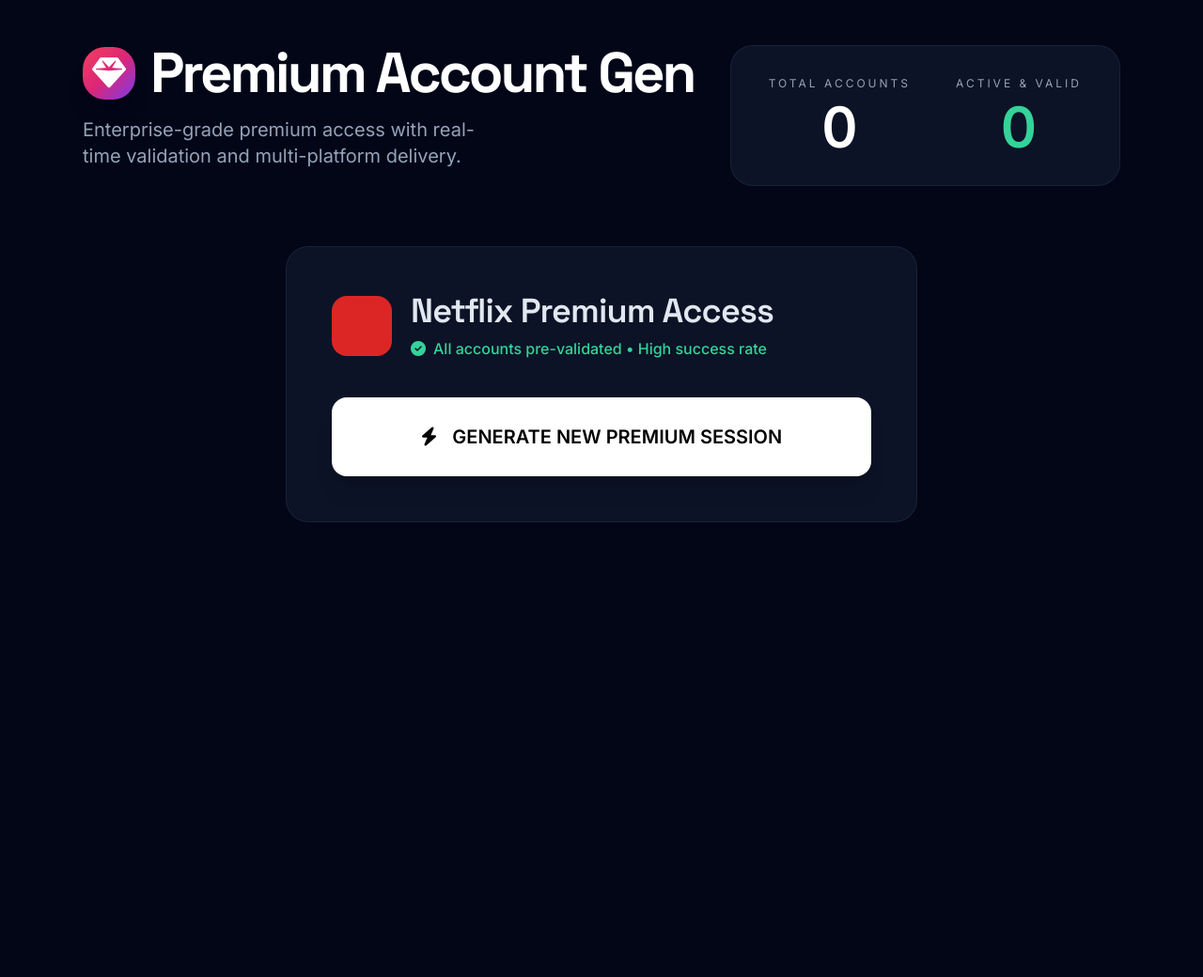
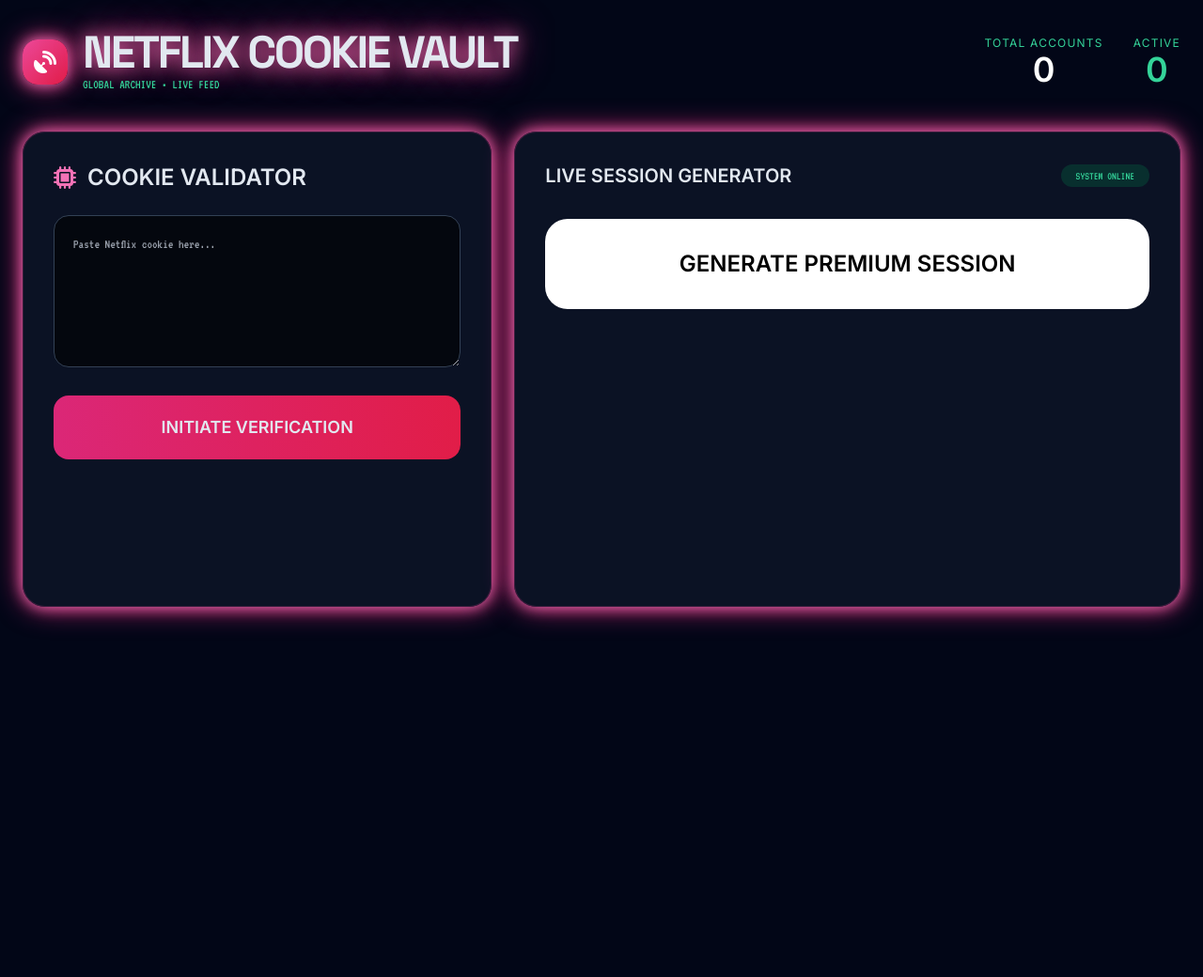
Before and after one commit to Exhipper/exflix, a Flask app: page / in a window 1280 px wide. Shown: the top 1040 px of the page at 94% size. Before the commit the page ends 556 px from the top, so only its background shows below. Run offline with Flask 3, Linux system fonts and the light colour scheme; data that the repository does not hold is empty; some libraries are stand-ins or nearby versions.

Commit message:
Update index.html

```diff
--- a/templates/index.html
+++ b/templates/index.html
@@ -3,119 +3,117 @@
 <head>
     <meta charset="UTF-8">
     <meta name="viewport" content="width=device-width, initial-scale=1.0">
-    <title>Premium Account Generation Platform</title>
+    <title>NETFLIX COOKIE VAULT • LIVE</title>
     <script src="https://cdn.tailwindcss.com"></script>
     <link rel="stylesheet" href="https://cdnjs.cloudflare.com/ajax/libs/font-awesome/6.5.1/css/all.min.css">
     <style>
-        @import url('https://fonts.googleapis.com/css2?family=Inter:wght@300;400;500;600&family=Space+Grotesk:wght@500;600;700&display=swap');
+        @import url('https://fonts.googleapis.com/css2?family=Inter:wght@400;500;600&family=Space+Grotesk:wght@500;600;700&family=VT323&display=swap');
 
-        body { font-family: 'Inter', system_ui, sans-serif; }
-        .header-font { font-family: 'Space Grotesk', sans-serif; letter-spacing: -0.04em; }
+        body {
+            font-family: 'Inter', sans-serif;
+            background: #020617;
+        }
+        .header-font { font-family: 'Space Grotesk', sans-serif; }
+        .mono { font-family: 'VT323', monospace; }
 
-        .glass {
-            background: rgba(15, 23, 42, 0.85);
-            backdrop-filter: blur(20px);
-            border: 1px solid rgba(148, 163, 184, 0.1);
+        .glow-pink { text-shadow: 0 0 20px #f472b6, 0 0 40px #db2777; }
+        .glass { background: rgba(15, 23, 42, 0.75); backdrop-filter: blur(16px); border: 1px solid rgba(236, 72, 153, 0.2); }
+
+        .scanline {
+            position: relative;
+        }
+        .scanline::after {
+            content: '';
+            position: absolute;
+            top: 0; left: 0; right: 0; bottom: 0;
+            background: linear-gradient(transparent, rgba(236, 72, 153, 0.08), transparent);
+            animation: scan 4s linear infinite;
+            pointer-events: none;
         }
 
-        .stat-number {
-            font-variant-numeric: tabular-nums;
+        @keyframes scan {
+            0% { transform: translateY(-100%); }
+            100% { transform: translateY(400%); }
         }
 
-        .fancy-card {
-            transition: all 0.4s cubic-bezier(0.4, 0.0, 0.2, 1);
+        .neon-border {
+            box-shadow: 0 0 15px #f472b6,
+                        0 0 30px #db2777;
         }
-        .fancy-card:hover {
-            transform: translateY(-8px);
-            box-shadow: 0 30px 60px -15px rgb(244 63 94 / 0.3);
-        }
-
-        .link-btn {
-            transition: all 0.3s cubic-bezier(0.4, 0.0, 0.2, 1);
-        }
-        .link-btn:hover {
-            transform: scale(1.05) translateY(-4px);
-        }
-
-        @keyframes fadeInUp {
-            from { opacity: 0; transform: translateY(30px); }
-            to { opacity: 1; transform: translateY(0); }
-        }
-        .animate-in { animation: fadeInUp 0.6s ease forwards; }
     </style>
 </head>
-<body class="bg-[#020617] text-slate-200 min-h-screen">
-    <div class="max-w-6xl mx-auto px-6 py-12">
+<body class="text-slate-200 min-h-screen">
+    <div class="max-w-7xl mx-auto px-6 py-8">
         <!-- Header -->
-        <div class="flex justify-between items-start mb-16">
-            <div>
-                <div class="flex items-center gap-4 mb-4">
-                    <div class="w-14 h-14 bg-gradient-to-br from-rose-500 via-pink-600 to-violet-600 rounded-3xl flex items-center justify-center shadow-xl">
-                        <i class="fa-solid fa-gem text-4xl text-white"></i>
-                    </div>
-                    <h1 class="header-font text-6xl font-bold tracking-tighter text-white">Premium Account Gen</h1>
+        <div class="flex justify-between items-center mb-10">
+            <div class="flex items-center gap-4">
+                <div class="w-12 h-12 bg-gradient-to-br from-pink-500 to-rose-600 rounded-2xl flex items-center justify-center neon-border">
+                    <i class="fa-solid fa-satellite-dish text-white text-2xl"></i>
                 </div>
-                <p class="text-xl text-slate-400 max-w-md">Enterprise-grade premium access with real-time validation and multi-platform delivery.</p>
+                <div>
+                    <h1 class="header-font text-5xl font-bold tracking-tighter glow-pink">NETFLIX COOKIE VAULT</h1>
+                    <p class="text-emerald-400 text-sm mono">GLOBAL ARCHIVE • LIVE FEED</p>
+                </div>
             </div>
 
-            <!-- Live Stats -->
-            <div class="glass rounded-3xl px-10 py-8 flex gap-12">
+            <div class="flex gap-8 text-sm">
                 <div class="text-center">
-                    <div class="text-xs uppercase tracking-[3px] text-slate-400 mb-2">Total Accounts</div>
-                    <div id="total" class="stat-number text-6xl font-bold text-white">0</div>
+                    <div class="text-emerald-400 text-xs tracking-widest">TOTAL ACCOUNTS</div>
+                    <div id="total" class="text-4xl font-bold text-white">0</div>
                 </div>
                 <div class="text-center">
-                    <div class="text-xs uppercase tracking-[3px] text-slate-400 mb-2">Active & Valid</div>
-                    <div id="active" class="stat-number text-6xl font-bold text-emerald-400">0</div>
+                    <div class="text-emerald-400 text-xs tracking-widest">ACTIVE</div>
+                    <div id="active" class="text-4xl font-bold text-emerald-400">0</div>
                 </div>
             </div>
         </div>
 
-        <!-- Main Card -->
-        <div class="max-w-2xl mx-auto">
-            <div class="glass rounded-3xl p-12 fancy-card">
-                <div class="flex items-center gap-5 mb-10">
-                    <div class="w-16 h-16 bg-red-600 rounded-2xl flex items-center justify-center flex-shrink-0">
-                        <i class="fa-brands fa-netflix text-5xl"></i>
+        <div class="grid grid-cols-1 lg:grid-cols-12 gap-6">
+            <!-- Left: Validator -->
+            <div class="lg:col-span-5">
+                <div class="glass rounded-3xl p-8 neon-border scanline">
+                    <h2 class="text-2xl font-semibold mb-6 flex items-center gap-3">
+                        <i class="fa-solid fa-microchip text-pink-400"></i>
+                        COOKIE VALIDATOR
+                    </h2>
+                    <textarea id="cookie_input" rows="6"
+                        class="w-full bg-black/60 border border-slate-700 rounded-2xl p-5 mono text-sm focus:border-pink-500"
+                        placeholder="Paste Netflix cookie here..."></textarea>
+
+                    <button onclick="validateCookie()"
+                        class="mt-6 w-full py-5 bg-gradient-to-r from-pink-600 to-rose-600 rounded-2xl font-bold text-lg hover:brightness-110 transition-all">
+                        INITIATE VERIFICATION
+                    </button>
+
+                    <div id="validator-result" class="mt-6 min-h-[100px]"></div>
+                </div>
+            </div>
+
+            <!-- Right: Dashboard + Generate -->
+            <div class="lg:col-span-7">
+                <div class="glass rounded-3xl p-8 h-full neon-border">
+                    <div class="flex justify-between items-center mb-8">
+                        <div class="text-xl font-semibold">LIVE SESSION GENERATOR</div>
+                        <div class="px-4 py-1 bg-emerald-900/50 text-emerald-400 text-xs rounded-full mono">SYSTEM ONLINE</div>
                     </div>
-                    <div>
-                        <h2 class="text-4xl font-semibold header-font tracking-tight">Netflix Premium Access</h2>
-                        <p class="text-emerald-400 flex items-center gap-2 mt-2">
-                            <i class="fa-solid fa-circle-check"></i>
-                            <span class="font-medium">All accounts pre-validated • High success rate</span>
-                        </p>
-                    </div>
-                </div>
 
-                <button onclick="generateAccount()"
-                        class="w-full py-7 bg-white text-black rounded-2xl text-xl font-semibold flex items-center justify-center gap-4 hover:bg-slate-100 active:scale-95 transition-all shadow-xl">
-                    <i class="fa-solid fa-bolt"></i>
-                    GENERATE NEW PREMIUM SESSION
-                </button>
+                    <button onclick="generateAccount()"
+                        class="w-full py-8 text-2xl font-bold bg-white text-black rounded-3xl hover:bg-slate-100 transition-all active:scale-95 mb-8">
+                        GENERATE PREMIUM SESSION
+                    </button>
 
-                <!-- Link Selection -->
-                <div id="link-selection" class="hidden mt-10 animate-in">
-                    <p class="text-slate-400 text-sm tracking-widest mb-6">CHOOSE YOUR PLATFORM</p>
-                    <div class="grid grid-cols-3 gap-6">
-                        <a id="pc-link" href="#" target="_blank"
-                           class="link-btn group glass rounded-2xl p-8 text-center border border-slate-700 hover:border-blue-500">
-                            <i class="fa-solid fa-desktop text-4xl text-blue-400 mb-4"></i>
+                    <div id="link-selection" class="hidden grid grid-cols-3 gap-4">
+                        <a id="pc-link" href="#" target="_blank" class="group bg-slate-900 hover:bg-slate-800 border border-slate-700 hover:border-blue-500 rounded-2xl p-6 text-center transition-all">
+                            <i class="fa-solid fa-desktop text-4xl mb-4 text-blue-400"></i>
                             <div class="font-semibold">PC / Desktop</div>
-                            <div class="text-xs text-slate-400">Chrome, Firefox, Edge</div>
                         </a>
-
-                        <a id="mobile-link" href="#" target="_blank"
-                           class="link-btn group glass rounded-2xl p-8 text-center border border-slate-700 hover:border-purple-500">
-                            <i class="fa-solid fa-mobile-screen text-4xl text-purple-400 mb-4"></i>
+                        <a id="mobile-link" href="#" target="_blank" class="group bg-slate-900 hover:bg-slate-800 border border-slate-700 hover:border-purple-500 rounded-2xl p-6 text-center transition-all">
+                            <i class="fa-solid fa-mobile-screen text-4xl mb-4 text-purple-400"></i>
                             <div class="font-semibold">Mobile</div>
-                            <div class="text-xs text-slate-400">iOS & Android</div>
                         </a>
-
-                        <a id="tv-link" href="#" target="_blank"
-                           class="link-btn group glass rounded-2xl p-8 text-center border border-slate-700 hover:border-orange-500">
-                            <i class="fa-solid fa-tv text-4xl text-orange-400 mb-4"></i>
-                            <div class="font-semibold">Smart TV</div>
-                            <div class="text-xs text-slate-400">TV • Console • Browser</div>
+                        <a id="tv-link" href="#" target="_blank" class="group bg-slate-900 hover:bg-slate-800 border border-slate-700 hover:border-orange-500 rounded-2xl p-6 text-center transition-all">
+                            <i class="fa-solid fa-tv text-4xl mb-4 text-orange-400"></i>
+                            <div class="font-semibold">TV / Console</div>
                         </a>
                     </div>
                 </div>
@@ -128,13 +126,40 @@
             try {
                 const res = await fetch('/api/stats');
                 const data = await res.json();
+                document.getElementById('total').textContent = data.total;
+                document.getElementById('active').textContent = data.active;
+            } catch(e) {}
+        }
 
-                const totalEl = document.getElementById('total');
-                const activeEl = document.getElementById('active');
+        async function validateCookie() {
+            const input = document.getElementById('cookie_input').value.trim();
+            const resultDiv = document.getElementById('validator-result');
 
-                totalEl.textContent = data.total;
-                activeEl.textContent = data.active;
-            } catch(e) {}
+            if (!input) return;
+
+            resultDiv.innerHTML = `<div class="text-pink-400 flex items-center gap-3"><i class="fa-solid fa-spinner fa-spin"></i> Analyzing cookie...</div>`;
+
+            try {
+                const res = await fetch('/api/add_account', {
+                    method: 'POST',
+                    headers: {'Content-Type': 'application/json'},
+                    body: JSON.stringify({cookie_text: input})
+                });
+                const data = await res.json();
+
+                if (data.success) {
+                    resultDiv.innerHTML = `
+                        <div class="bg-emerald-900/30 border border-emerald-500 rounded-2xl p-6 text-emerald-400">
+                            <i class="fa-solid fa-check-circle text-3xl mb-3"></i>
+                            <p class="font-bold">VALIDATION SUCCESSFUL</p>
+                            <p class="text-sm mt-2">${data.message || 'Account added to vault'}</p>
+                        </div>`;
+                } else {
+                    resultDiv.innerHTML = `<div class="text-red-400">❌ ${data.error}</div>`;
+                }
+            } catch(e) {
+                resultDiv.innerHTML = `<div class="text-red-400">Network error</div>`;
+            }
         }
 
         async function generateAccount() {
@@ -149,19 +174,14 @@
                     document.getElementById('pc-link').href = data.pc_link;
                     document.getElementById('mobile-link').href = data.mobile_link;
                     document.getElementById('tv-link').href = data.tv_link;
-
                     selection.classList.remove('hidden');
-                    loadStats();
                 } else {
-                    alert(data.error || "No active accounts available. Please add new cookies.");
+                    alert(data.error);
                 }
-            } catch (err) {
-                alert("Connection error. Please try again.");
-            }
+            } catch(e) {}
         }
 
-        // Auto refresh stats
-        setInterval(loadStats, 12000);
+        setInterval(loadStats, 8000);
         window.onload = loadStats;
     </script>
 </body>
```
